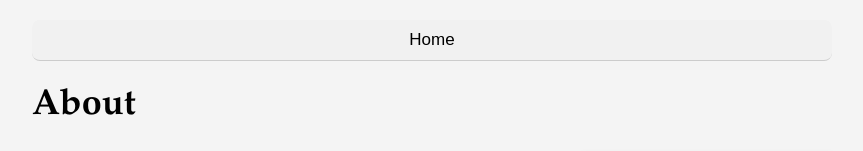
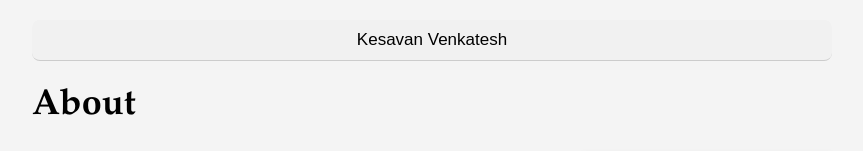
Before and after one commit to kvenkatesh5/web, a plain HTML site: page index.html in a window 1280 px wide. Shown: the top 151 px of the page, without its empty margins (208-1071 px from the left). Drawn offline with Linux system fonts and the light colour scheme.

Commit message:
changed home tab name to my name

```diff
--- a/index.html
+++ b/index.html
@@ -114,7 +114,7 @@
 <body>
 <div class="container">
     <div class="tab">
-        <button class="tablinks" onclick="openTab(event, 'home')" id="defaultOpen">Home</button>
+        <button class="tablinks" onclick="openTab(event, 'home')" id="defaultOpen">Kesavan Venkatesh</button>
     </div>
 
     <div id="home" class="content">
```
